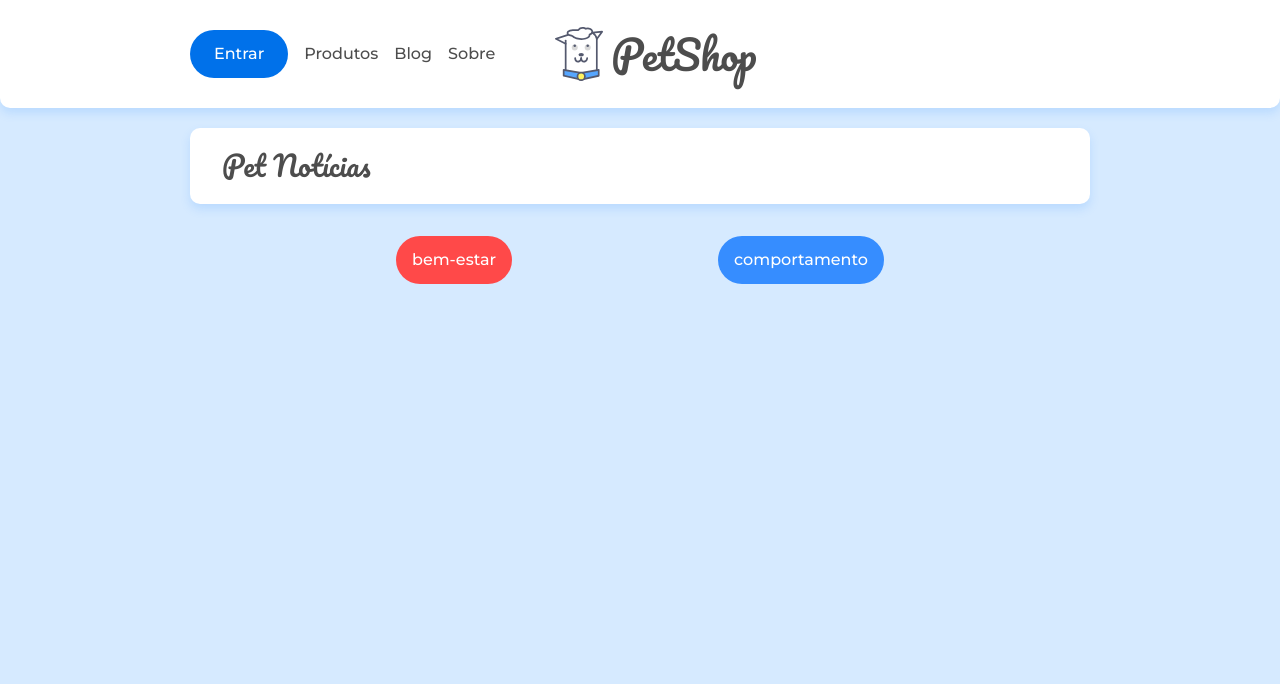
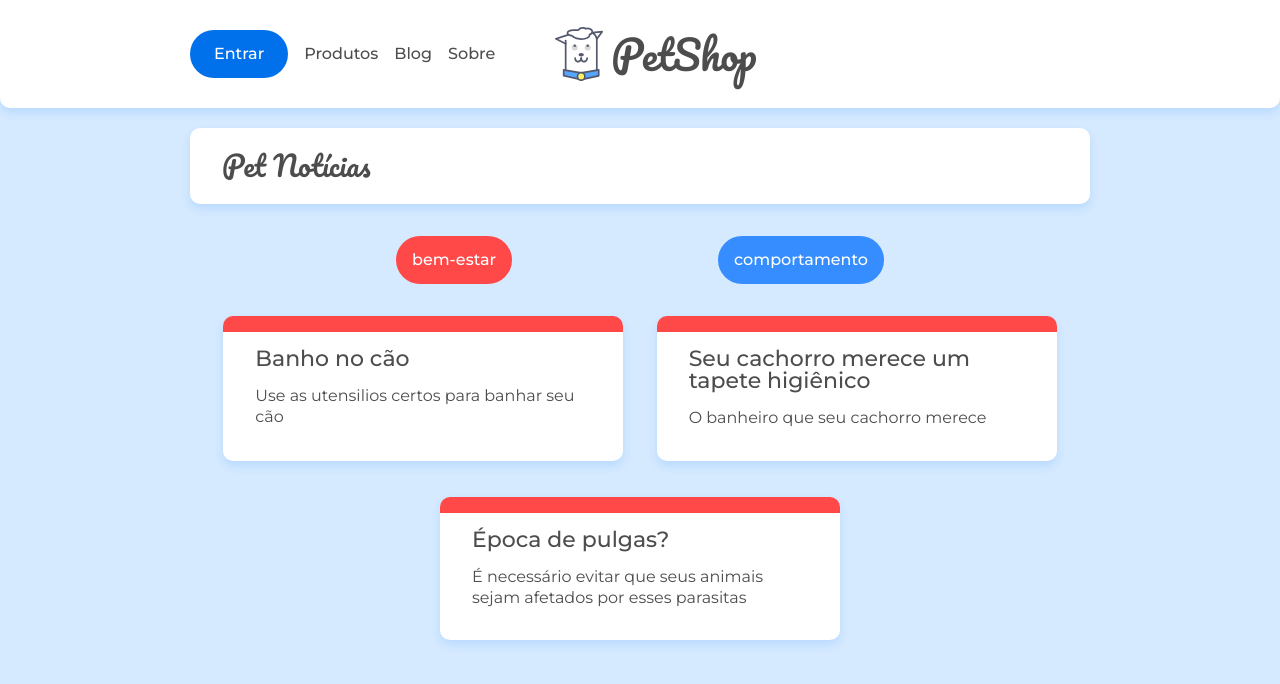
Before and after one commit to J3eff/pets-react-router, a React (Create React App) app in the folder petshop/: page /categoria/bem-estar in a window 1280 px wide. Shown: the top 684 px of the page. Built offline with nearby package versions, Linux system fonts and the light colour scheme; data requests are answered from the project's data file.

Commit message:
Exibindo Categoria

```diff
--- a/petshop/src/App.jsx
+++ b/petshop/src/App.jsx
@@ -17,7 +17,6 @@
         <Cabecalho />
 
         <Switch>
-
           <Route exact path='/'>
             <Home />
           </Route>
@@ -37,7 +36,6 @@
           <Route>
             <Pagina404 />
           </Route>
-
         </Switch>
       </Router>
     </>
--- a/petshop/src/components/ListaCategorias.jsx
+++ b/petshop/src/components/ListaCategorias.jsx
@@ -15,7 +15,7 @@
         <ul className='lista-categorias container flex'>
             {
                 categorias.map(categoria => (
-                    <Link to={`categoria/${categoria.id}`}>
+                    <Link to={`/categoria/${categoria.id}`}>
                         <li className={`lista-categorias__categoria lista-categorias__categoria--${categoria.id}`}>
                             {categoria.nome}
                         </li>
--- a/petshop/src/paginas/Categoria.jsx
+++ b/petshop/src/paginas/Categoria.jsx
@@ -1,8 +1,14 @@
 import React from 'react';
+import { Route, useParams, useRouteMatch } from 'react-router-dom';
 import '../assets/css/blog.css';
 import ListaCategorias from '../components/ListaCategorias';
+import ListaPost from '../components/ListaPost';
+
 
 const Categoria = () => {
+    const { id } = useParams();
+    const { path } = useRouteMatch();
+
     return (
         <>
             <div className="container">
@@ -10,6 +16,10 @@
             </div>
 
             <ListaCategorias />
+            <Route exact path={`${path}/`}>
+                <ListaPost url={`/posts/?categoria=${id}`} />
+            </Route>
+
         </>
     )
 }
```
Also changed, not shown: 1 other file (tests, documents, lock files or other folders).
